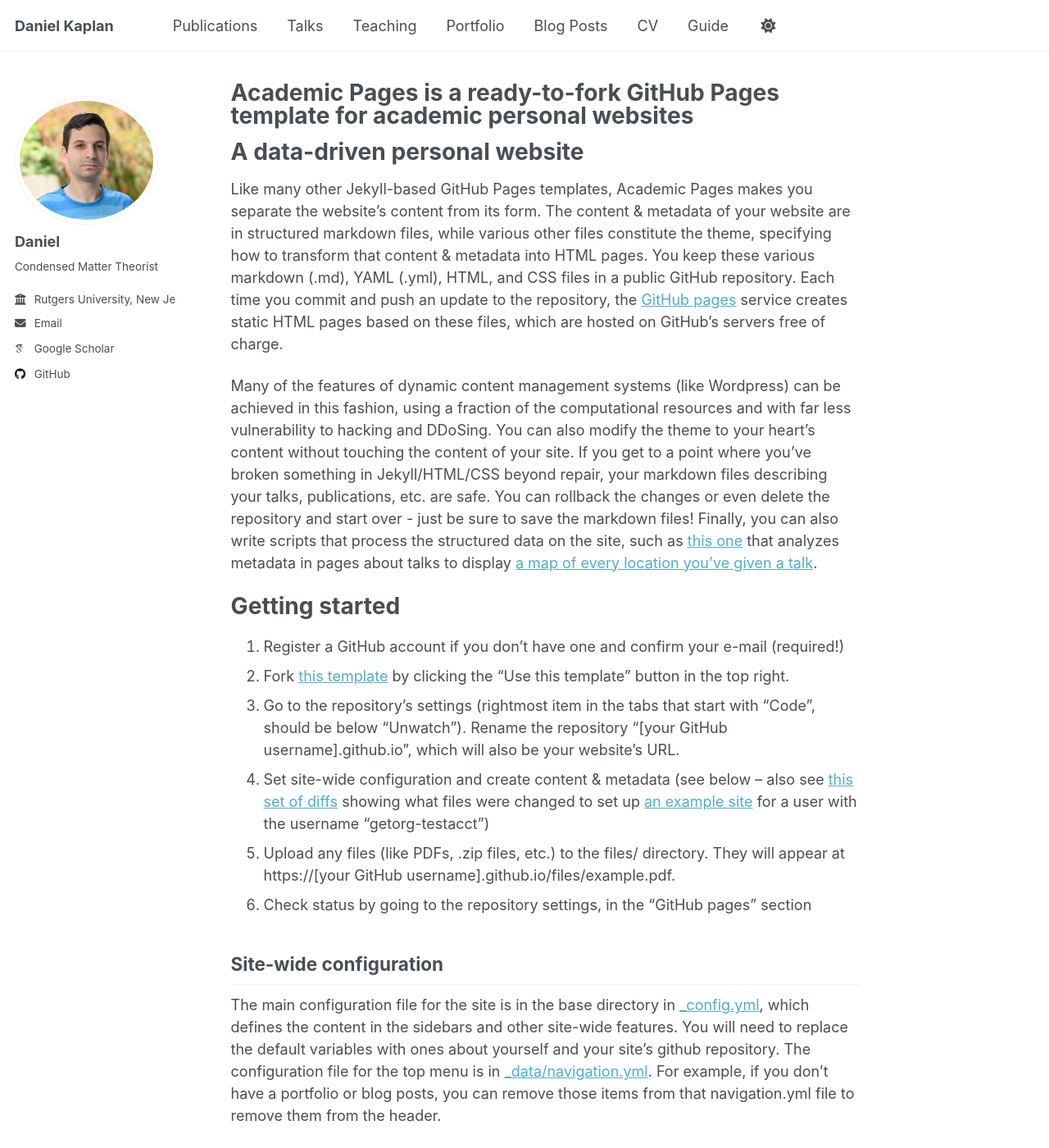
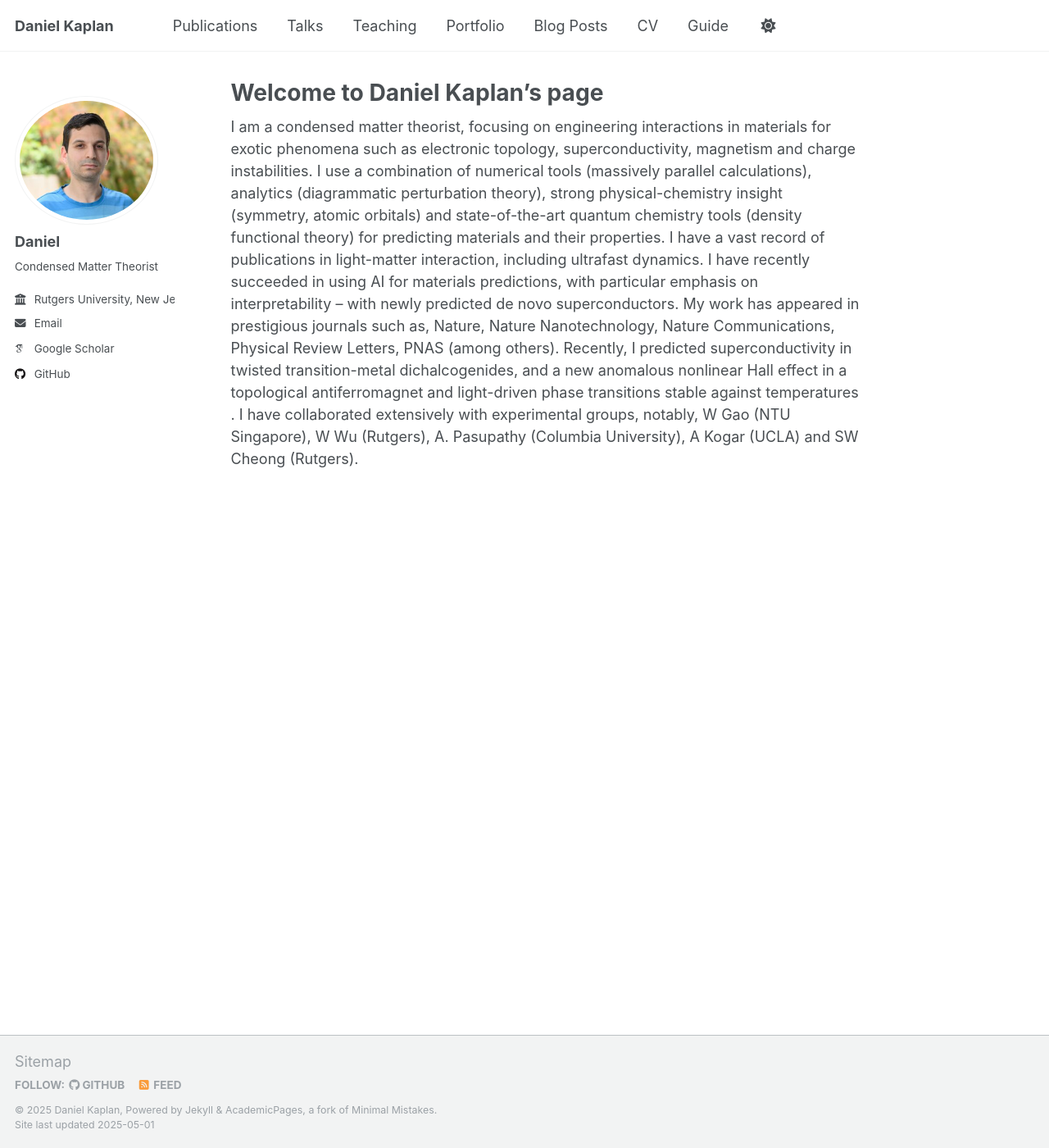
Before and after one commit to danielkaplan137/danielkaplan137.github.io, a Jekyll site: the page built from _pages/about.md, in a window 1280 px wide and 1400 px high. Shown: the whole window at 82% size. Built offline with Jekyll 4.4.1, drawn with Linux system fonts in a browser that asks for light colours; some web fonts are replaced; some of the changed text lies outside the part shown.

Commit message:
Update about.md

```diff
--- a/_pages/about.md
+++ b/_pages/about.md
@@ -1,47 +1,10 @@
 ---
 permalink: /
-title: "Academic Pages is a ready-to-fork GitHub Pages template for academic personal websites"
+title: "Welcome to Daniel Kaplan's page"
 author_profile: true
 redirect_from:
   - /about/
   - /about.html
 ---
 
-A data-driven personal website
-======
-Like many other Jekyll-based GitHub Pages templates, Academic Pages makes you separate the website's content from its form. The content & metadata of your website are in structured markdown files, while various other files constitute the theme, specifying how to transform that content & metadata into HTML pages. You keep these various markdown (.md), YAML (.yml), HTML, and CSS files in a public GitHub repository. Each time you commit and push an update to the repository, the [GitHub pages](https://pages.github.com/) service creates static HTML pages based on these files, which are hosted on GitHub's servers free of charge.
-
-Many of the features of dynamic content management systems (like Wordpress) can be achieved in this fashion, using a fraction of the computational resources and with far less vulnerability to hacking and DDoSing. You can also modify the theme to your heart's content without touching the content of your site. If you get to a point where you've broken something in Jekyll/HTML/CSS beyond repair, your markdown files describing your talks, publications, etc. are safe. You can rollback the changes or even delete the repository and start over - just be sure to save the markdown files! Finally, you can also write scripts that process the structured data on the site, such as [this one](https://github.com/academicpages/academicpages.github.io/blob/master/talkmap.ipynb) that analyzes metadata in pages about talks to display [a map of every location you've given a talk](https://academicpages.github.io/talkmap.html).
-
-Getting started
-======
-1. Register a GitHub account if you don't have one and confirm your e-mail (required!)
-1. Fork [this template](https://github.com/academicpages/academicpages.github.io) by clicking the "Use this template" button in the top right.
-1. Go to the repository's settings (rightmost item in the tabs that start with "Code", should be below "Unwatch"). Rename the repository "[your GitHub username].github.io", which will also be your website's URL.
-1. Set site-wide configuration and create content & metadata (see below -- also see [this set of diffs](http://archive.is/3TPas) showing what files were changed to set up [an example site](https://getorg-testacct.github.io) for a user with the username "getorg-testacct")
-1. Upload any files (like PDFs, .zip files, etc.) to the files/ directory. They will appear at https://[your GitHub username].github.io/files/example.pdf.
-1. Check status by going to the repository settings, in the "GitHub pages" section
-
-Site-wide configuration
-------
-The main configuration file for the site is in the base directory in [_config.yml](https://github.com/academicpages/academicpages.github.io/blob/master/_config.yml), which defines the content in the sidebars and other site-wide features. You will need to replace the default variables with ones about yourself and your site's github repository. The configuration file for the top menu is in [_data/navigation.yml](https://github.com/academicpages/academicpages.github.io/blob/master/_data/navigation.yml). For example, if you don't have a portfolio or blog posts, you can remove those items from that navigation.yml file to remove them from the header.
-
-Create content & metadata
-------
-For site content, there is one markdown file for each type of content, which are stored in directories like _publications, _talks, _posts, _teaching, or _pages. For example, each talk is a markdown file in the [_talks directory](https://github.com/academicpages/academicpages.github.io/tree/master/_talks). At the top of each markdown file is structured data in YAML about the talk, which the theme will parse to do lots of cool stuff. The same structured data about a talk is used to generate the list of talks on the [Talks page](https://academicpages.github.io/talks), each [individual page](https://academicpages.github.io/talks/2012-03-01-talk-1) for specific talks, the talks section for the [CV page](https://academicpages.github.io/cv), and the [map of places you've given a talk](https://academicpages.github.io/talkmap.html) (if you run this [python file](https://github.com/academicpages/academicpages.github.io/blob/master/talkmap.py) or [Jupyter notebook](https://github.com/academicpages/academicpages.github.io/blob/master/talkmap.ipynb), which creates the HTML for the map based on the contents of the _talks directory).
-
-**Markdown generator**
-
-The repository includes [a set of Jupyter notebooks](https://github.com/academicpages/academicpages.github.io/tree/master/markdown_generator
-) that converts a CSV containing structured data about talks or presentations into individual markdown files that will be properly formatted for the Academic Pages template. The sample CSVs in that directory are the ones I used to create my own personal website at stuartgeiger.com. My usual workflow is that I keep a spreadsheet of my publications and talks, then run the code in these notebooks to generate the markdown files, then commit and push them to the GitHub repository.
-
-How to edit your site's GitHub repository
-------
-Many people use a git client to create files on their local computer and then push them to GitHub's servers. If you are not familiar with git, you can directly edit these configuration and markdown files directly in the github.com interface. Navigate to a file (like [this one](https://github.com/academicpages/academicpages.github.io/blob/master/_talks/2012-03-01-talk-1.md) and click the pencil icon in the top right of the content preview (to the right of the "Raw | Blame | History" buttons). You can delete a file by clicking the trashcan icon to the right of the pencil icon. You can also create new files or upload files by navigating to a directory and clicking the "Create new file" or "Upload files" buttons.
-
-Example: editing a markdown file for a talk
-![Editing a markdown file for a talk](/images/editing-talk.png)
-
-For more info
-------
-More info about configuring Academic Pages can be found in [the guide](https://academicpages.github.io/markdown/), the [growing wiki](https://github.com/academicpages/academicpages.github.io/wiki), and you can always [ask a question on GitHub](https://github.com/academicpages/academicpages.github.io/discussions). The [guides for the Minimal Mistakes theme](https://mmistakes.github.io/minimal-mistakes/docs/configuration/) (which this theme was forked from) might also be helpful.
+I am a condensed matter theorist, focusing on engineering interactions in materials for exotic phenomena such as electronic topology, superconductivity, magnetism and charge instabilities. I use a combination of numerical tools (massively parallel calculations), analytics (diagrammatic perturbation theory), strong physical-chemistry insight (symmetry, atomic orbitals) and state-of-the-art quantum chemistry tools (density functional theory) for predicting materials and their properties. I have a vast record of publications in light-matter interaction, including ultrafast dynamics. I have recently succeeded in using AI for materials predictions, with particular emphasis on interpretability – with newly predicted de novo superconductors. My work has appeared in prestigious journals such as, Nature, Nature Nanotechnology, Nature Communications, Physical Review Letters, PNAS (among others). Recently, I predicted superconductivity in twisted transition-metal dichalcogenides, and a new anomalous nonlinear Hall effect in a topological antiferromagnet and light-driven phase transitions stable against temperatures . I have collaborated extensively with experimental groups, notably, W Gao (NTU Singapore), W Wu (Rutgers), A. Pasupathy (Columbia University), A Kogar (UCLA) and SW Cheong (Rutgers).
```
